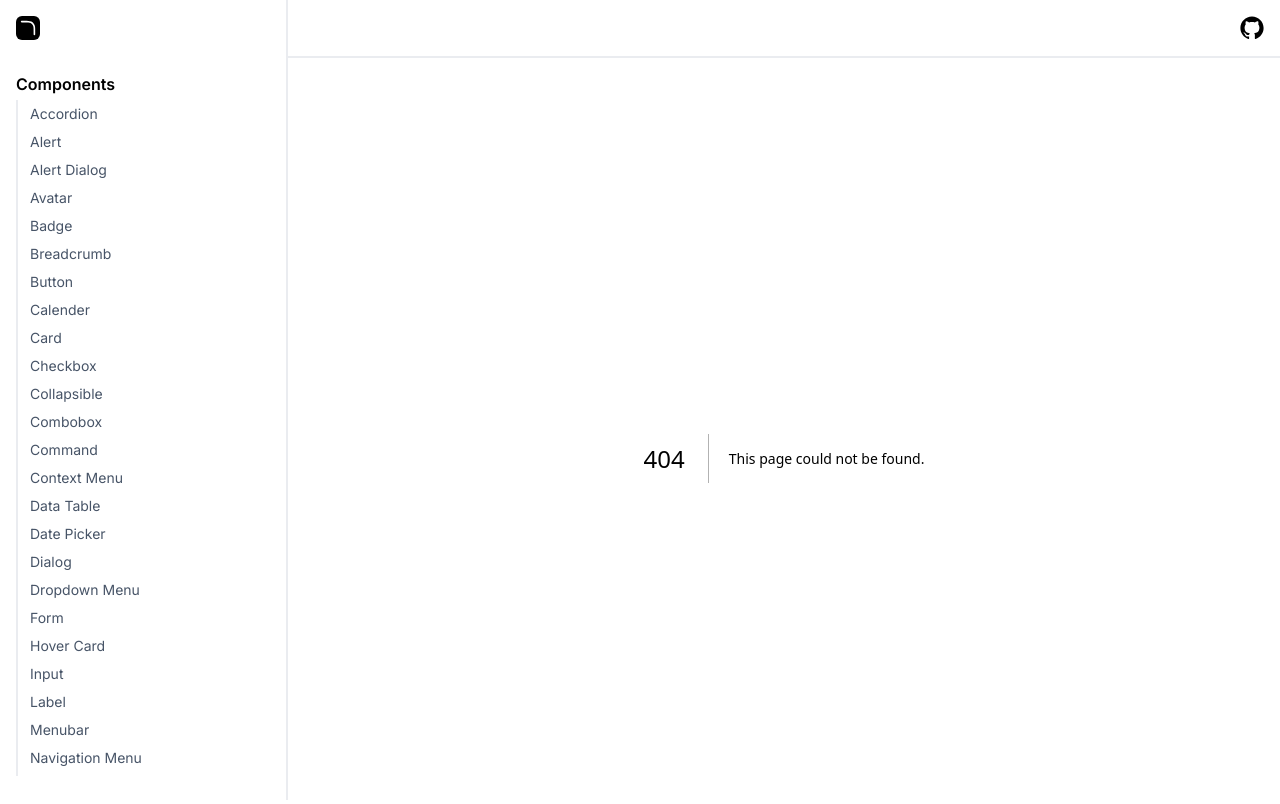
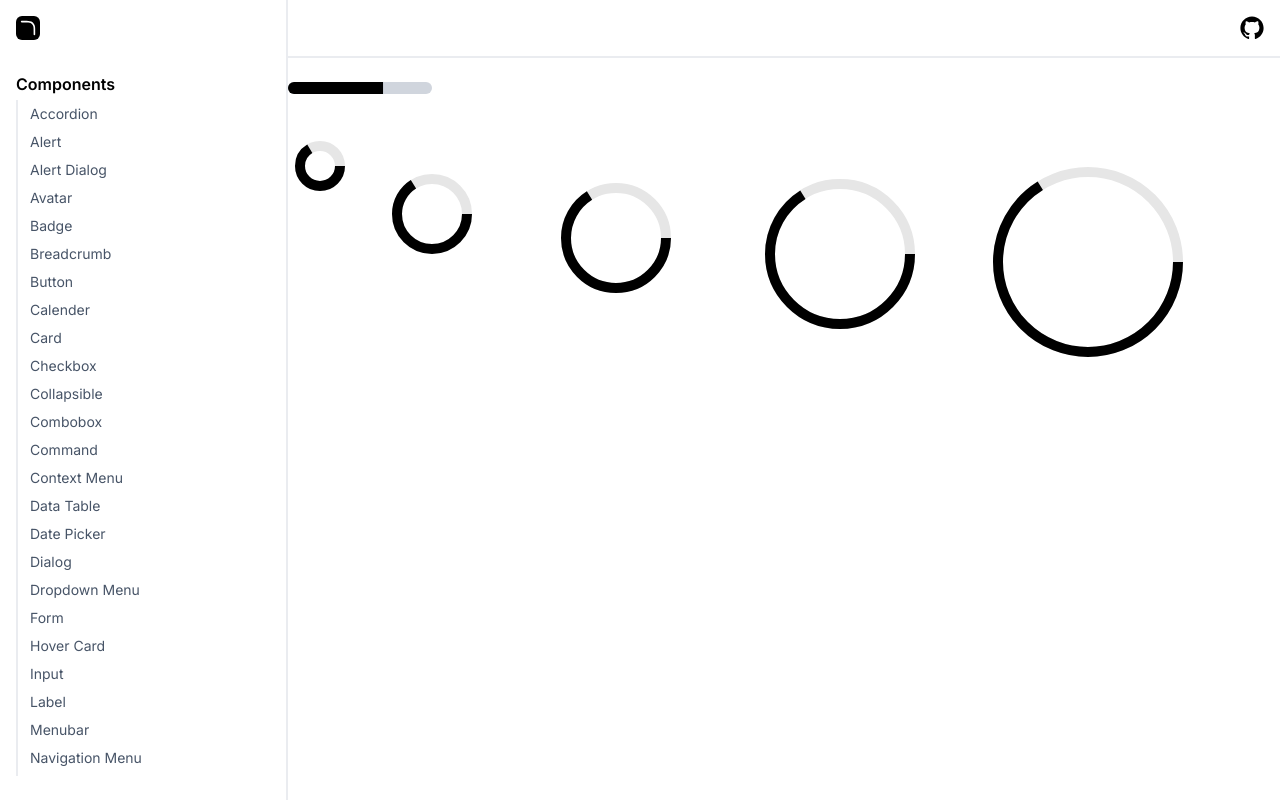
Before and after one commit to twinkalp10/open-ui, a Next.js app: page /components/progress in a window 1280 px wide. Before the commit this address had no page. Shown: the top 804 px of the page. Built offline with nearby package versions, Linux system fonts and the light colour scheme.

Commit message:
Progress component added

```diff
--- /dev/null
+++ b/app/components/progress/page.tsx
@@ -0,0 +1,27 @@
+"use client";
+import { CircularProgress, LinearProgress } from "@/components/Progress";
+import React from "react";
+
+const Page = () => {
+  const [progress, setProgress] = React.useState(13);
+
+  React.useEffect(() => {
+    const timer = setTimeout(() => setProgress(66), 500);
+    return () => clearTimeout(timer);
+  }, []);
+
+  return (
+    <div className="flex flex-col gap-10 mt-6">
+      <LinearProgress value={progress} />
+      <div className="flex items-start">
+        <CircularProgress value={progress} size="xs" indicatorcolor="black" />
+        <CircularProgress value={progress} size="small" />
+        <CircularProgress value={progress} size="medium" />
+        <CircularProgress value={progress} size="large" />
+        <CircularProgress value={progress} size="xl" />
+      </div>
+    </div>
+  );
+};
+
+export default Page;
--- /dev/null
+++ b/components/Progress.tsx
@@ -0,0 +1,106 @@
+"use client";
+
+import * as React from "react";
+import * as ProgressPrimitive from "@radix-ui/react-progress";
+import { cn } from "@/lib/utils";
+import { VariantProps, cva } from "class-variance-authority";
+
+interface progressProps extends VariantProps<typeof circularVariants> {
+  indicatorcolor?: string;
+}
+
+const circularVariants = cva("", {
+  variants: {
+    size: {
+      xs: "w-16 h-16",
+      small: "w-40 h-40",
+      medium: "w-52 h-52",
+      large: "w-60 h-60",
+      xl: "w-64 h-64",
+    },
+  },
+});
+
+const LinearProgress = React.forwardRef<
+  React.ElementRef<typeof ProgressPrimitive.Root>,
+  React.ComponentPropsWithoutRef<typeof ProgressPrimitive.Root> & progressProps
+>(({ indicatorcolor, className, value, ...props }, ref) => (
+  <ProgressPrimitive.Root
+    ref={ref}
+    className={cn(
+      `relative w-36 h-3 overflow-hidden rounded-full bg-gray-300`,
+      className
+    )}
+    {...props}
+  >
+    <ProgressPrimitive.Indicator
+      className={`h-full w-full flex-1 ${indicatorcolor} bg-black transition-all`}
+      style={{ transform: `translateX(-${100 - (value || 0)}%)` }}
+    />
+  </ProgressPrimitive.Root>
+));
+LinearProgress.displayName = ProgressPrimitive.Root.displayName;
+
+const CircularProgress = React.forwardRef<
+  React.ElementRef<typeof ProgressPrimitive.Root>,
+  React.ComponentPropsWithoutRef<typeof ProgressPrimitive.Root> & progressProps
+>(({ indicatorcolor, size, className, value, ...props }, ref) => {
+  const radius =
+    `${circularVariants({ size })}` === "w-16 h-16"
+      ? 20
+      : `${circularVariants({ size })}` === "w-40 h-40"
+      ? 35
+      : `${circularVariants({ size })}` === "w-52 h-52"
+      ? 50
+      : `${circularVariants({ size })}` === "w-60 h-60"
+      ? 70
+      : `${circularVariants({ size })}` === "w-64 h-64"
+      ? 90
+      : 500;
+
+  const circumference = 2 * Math.PI * radius;
+  const dashoffset = circumference * (1 - (value || 0) / 100);
+
+  return (
+    <ProgressPrimitive.Root
+      ref={ref}
+      className={cn(
+        `relative ${circularVariants({ size })} overflow-hidden`,
+        className
+      )}
+      {...props}
+    >
+      <svg className={`${circularVariants({ size })}`}>
+        <style>
+          {`
+            .circle-background {
+              fill: none;
+              stroke: #e6e6e6;
+              stroke-width: 10;
+            }
+
+            .circle-progress {
+              fill: none;
+              stroke: ${indicatorcolor};
+              stroke-width: 10;
+              transition:strokeDashoffset  0.3s ease;
+            }
+          `}
+        </style>
+        <circle className="circle-background" cx="50%" cy="50%" r={radius} />
+        <circle
+          className="circle-progress"
+          cx="50%"
+          cy="50%"
+          r={radius}
+          strokeDasharray={circumference}
+          strokeDashoffset={dashoffset}
+        />
+      </svg>
+    </ProgressPrimitive.Root>
+  );
+});
+
+CircularProgress.displayName = ProgressPrimitive.Root.displayName;
+
+export { LinearProgress, CircularProgress };
--- a/package.json
+++ b/package.json
@@ -15,6 +15,7 @@
     "@radix-ui/react-checkbox": "^1.0.4",
     "@radix-ui/react-icons": "^1.3.0",
     "@radix-ui/react-label": "^2.0.2",
+    "@radix-ui/react-progress": "^1.0.3",
     "@radix-ui/react-select": "^1.2.2",
     "@radix-ui/react-separator": "^1.0.3",
     "@radix-ui/react-slider": "^1.1.2",
```
Also changed, not shown: 2 other files (tests, documents, lock files or other folders).
